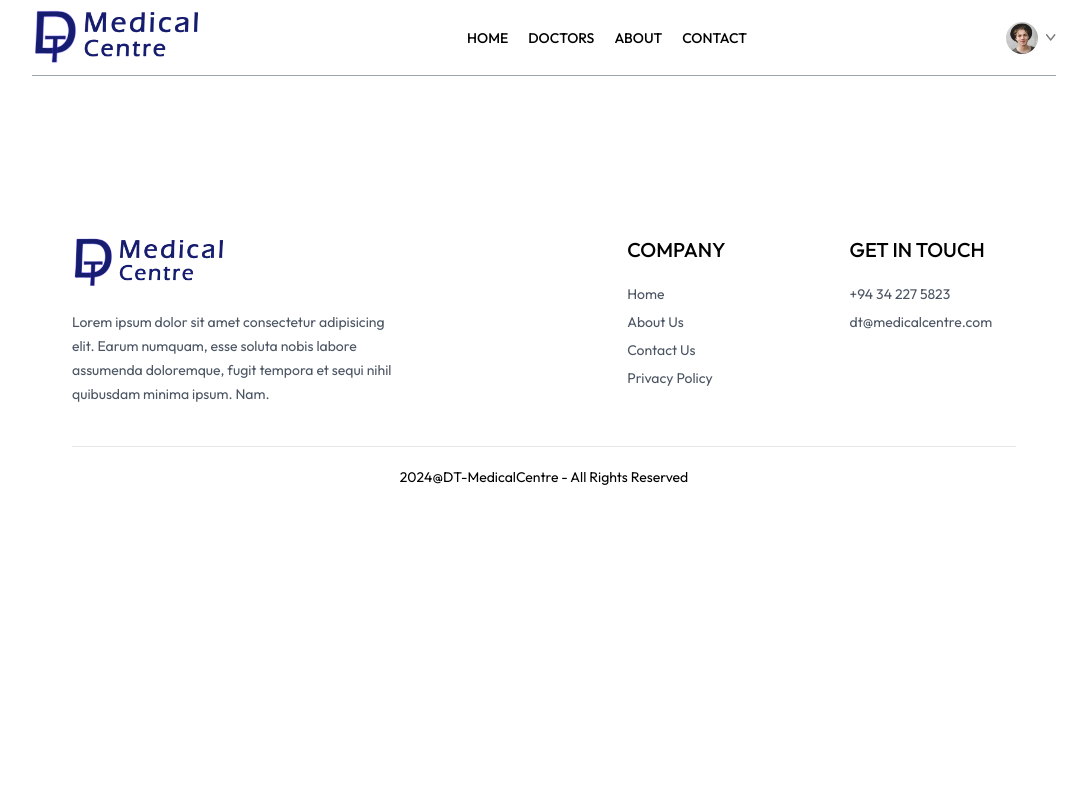
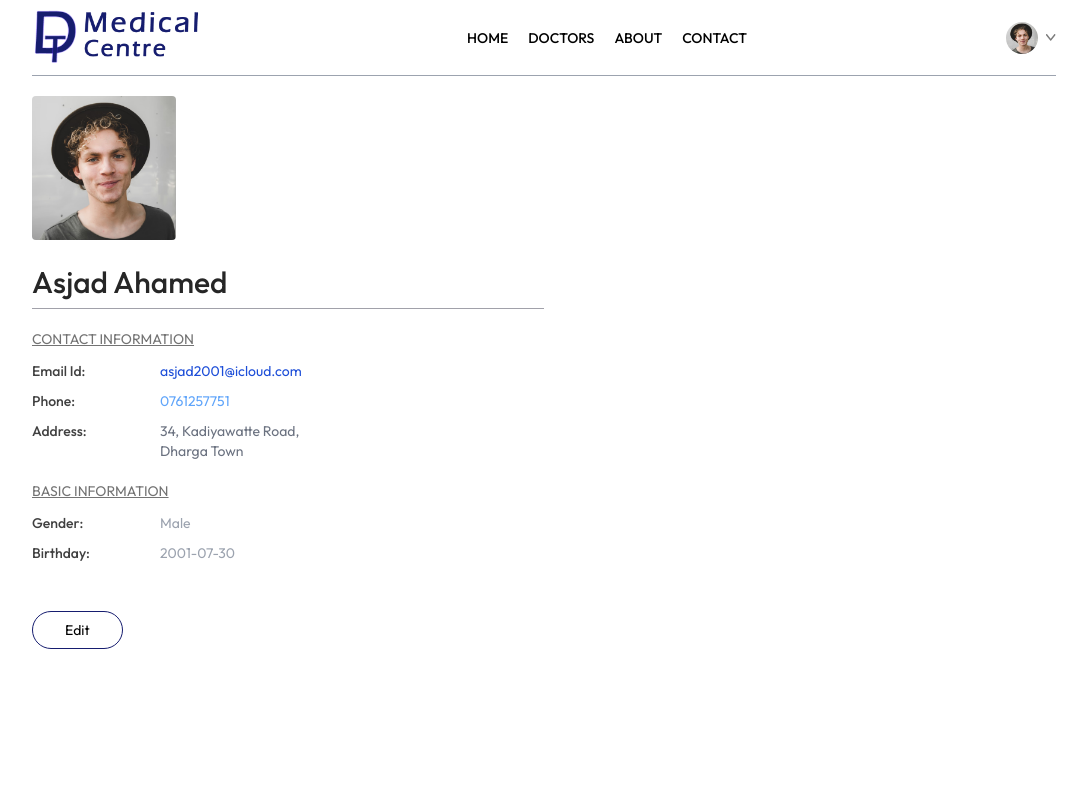
Before and after one commit to asjadahamed77/DT-Medical-Centre, a React (Create React App) app in the folder frontend/: page /my-profile in a window 1280 px wide. Shown: the top 800 px of the page, without its empty margins (96-1183 px from the left). Built offline with nearby package versions, Linux system fonts and the light colour scheme.

Commit message:
Created MyProfile page and Updated Appointment and Doctors

```diff
--- a/frontend/src/pages/Appointments.jsx
+++ b/frontend/src/pages/Appointments.jsx
@@ -2,6 +2,7 @@
 import { useParams } from 'react-router-dom'
 import { AppContext } from '../context/AppContext'
 import { assets } from '../assets/assets'
+import RelatedDoctors from '../components/RelatedDoctors'
 
 const Appointments = () => {
   const {docId} = useParams()
@@ -128,7 +129,8 @@
       </div>
       <button className='bg-mainColor text-white text-sm font-light px-14 py-3 rounded-full my-6'>BOOK APPOINTMENT</button>
     </div>
-
+        {/*  Related Doctors */}
+        <RelatedDoctors docId={docId} speciality={docInfo.speciality} />
     </div>
   )
 }
--- a/frontend/src/pages/Doctors.jsx
+++ b/frontend/src/pages/Doctors.jsx
@@ -17,6 +17,9 @@
   useEffect(()=>{
     applyFilter()
   },[doctors,speciality])
+  useEffect(() => {
+    window.scrollTo(0, 0);
+  }, []);
   return (
     <div>
       <p className='text-gray-600'>Browse through the doctors specialist.</p>
--- a/frontend/src/pages/MyProfile.jsx
+++ b/frontend/src/pages/MyProfile.jsx
@@ -1,9 +1,79 @@
-import React from 'react'
+import React, { useState } from 'react'
+import { assets } from '../assets/assets'
 
 const MyProfile = () => {
+  const [userData,setUserData] = useState({
+    name:"Asjad Ahamed",
+    image:assets.profile_pic,
+    email:"asjad2001@icloud.com",
+    phone: "0761257751",
+    address:{
+      line1:"34, Kadiyawatte Road,",
+      line2:"Dharga Town"
+    },
+    gender:"Male",
+    dob:"2001-07-30"
+  })
+
+  const [isEdit,setIsEdit] = useState(false)
+
   return (
-    <div>
-
+    <div className='max-w-lg flex flex-col gap-2 text-sm'>
+      <img className='w-36 rounded' src={userData.image} alt="user" />
+      {
+        isEdit ? <input className='bg-gray-50 text-3xl font-medium max-w-60 mt-4' type="text" value={userData.name} onChange={e=>setUserData(prev =>({...prev,name:e.target.value}) )} />
+        : <p className='font-medium text-3xl text-neutral-800 mt-4'>{userData.name}</p>
+      }
+      <hr className='bg-zinc-400 h-[1px] border-none ' />
+      <div>
+        <p className='text-neutral-500 underline mt-3 '>CONTACT INFORMATION</p>
+        <div className='grid grid-cols-[1fr_3fr] gap-y-2.5 mt-3 text-neutral-700'>
+          <p className='font-medium'>Email Id:</p>
+          <p className='text-blue-700'>{userData.email}</p>
+          <p className='font-medium'>Phone:</p>
+          {
+        isEdit ? <input className='bg-gray-100 max-w-52' type="text" value={userData.phone} onChange={e=>setUserData(prev =>({...prev,phone:e.target.value}) )} />
+        : <p className='text-blue-400'>{userData.phone}</p>
+      }
+      <p className='font-medium'>Address:</p>
+      {
+        isEdit ? <p>
+          <input className='bg-gray-50' onChange={(e)=> setUserData(prev => ({...prev,address:{...prev.address,line1:e.target.value}}))} value={userData.address.line1} type="text" />
+          <br />
+          <input className='bg-gray-50' onChange={(e)=> setUserData(prev => ({...prev,address:{...prev.address,line2:e.target.value}}))} value={userData.address.line2}  type="text" />
+        </p>
+        : <p className='text-gray-500'>
+          {userData.address.line1}
+          <br />
+          {userData.address.line2}
+        </p>
+      }
+        </div>
+      </div>
+      <div className='' >
+        <p className='text-neutral-500 underline mt-3 '>BASIC INFORMATION</p>
+        <div className='grid grid-cols-[1fr_3fr] gap-y-2.5 mt-3 text-neutral-700'>
+          <p className='font-medium'>Gender:</p>
+          {
+        isEdit ? <select className='max-w-20 bg-gray-100' onChange={(e)=> setUserData(prev => ({...prev,gender:e.target.value}))} value={userData.gender} >
+          <option value="Male">Male</option>
+          <option value="Female">Female</option>
+        </select>
+        : <p className='text-gray-400'>{userData.gender}</p>
+      }
+      <p className='font-medium'>Birthday:</p>
+      {
+        isEdit? <input className='max-w-28 bg-gray-100'  type="date" onChange={(e)=> setUserData(prev => ({...prev,dob:e.target.value}))} value={userData.dob} />
+        : <p className='text-gray-400'>{userData.dob}</p>
+      }
+        </div>
+      </div>
+     <div className='mt-10'>
+     {
+        isEdit ? <button className='border border-mainColor px-8 py-2 rounded-full hover:bg-mainColor hover:text-white transition-all duration-300' onClick={()=> setIsEdit(false)}>Save Information</button>
+        : <button className='border border-mainColor px-8 py-2 rounded-full hover:bg-mainColor hover:text-white transition-all duration-300'  onClick={()=> setIsEdit(true)}>Edit</button>
+      }
+     </div>
     </div>
   )
 }
```
